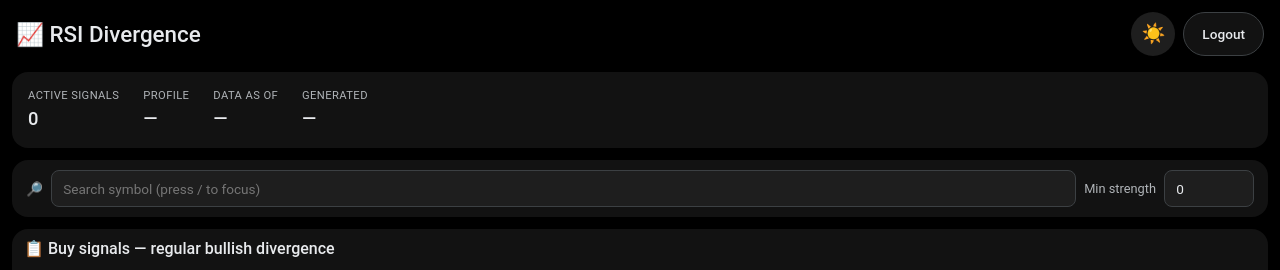
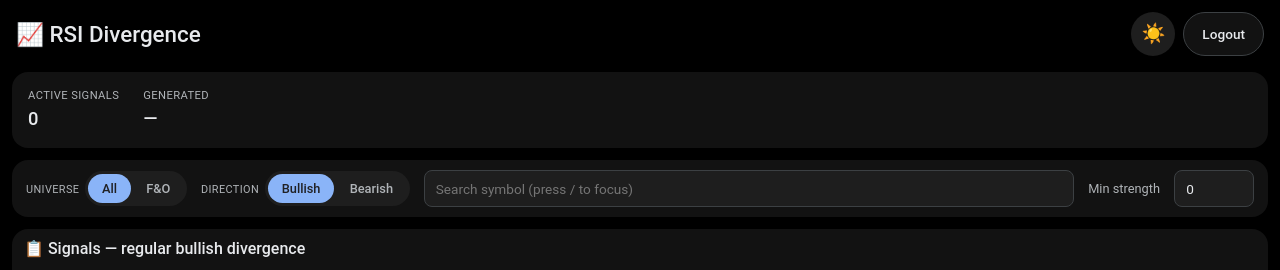
Before and after one commit to dheerkapil/nse-rsi-divergence, a Flask app: template web/templates/index.html in a window 1280 px wide. Shown: the top 270 px of the page. Run offline with Flask 3, Linux system fonts and the light colour scheme; the template is opened without the code that fills it, so the values that code supplies are empty.

Commit message:
Dashboard: F&O + bullish/bearish toggles, drop profile/date stats

```diff
--- a/web/templates/index.html
+++ b/web/templates/index.html
@@ -57,7 +57,13 @@
         .stat-grid { display:flex; gap:24px; flex-wrap:wrap; }
         .stat .k { font-size:.7rem; text-transform:uppercase; letter-spacing:.4px; color:var(--text-muted); }
         .stat .v { font-size:1.15rem; font-weight:500; }
-        .toolbar { display:flex; gap:8px; align-items:center; flex-wrap:wrap; }
+        .toolbar { display:flex; gap:14px; align-items:center; flex-wrap:wrap; }
+        .seg-label { font-size:.68rem; text-transform:uppercase; letter-spacing:.4px;
+            color:var(--text-muted); margin-right:6px; }
+        .seg { display:inline-flex; background:var(--surface-2); border-radius:999px; padding:3px; gap:2px; }
+        .seg button { border:none; background:transparent; color:var(--text-muted); font-size:.8rem;
+            font-weight:500; padding:.3rem .85rem; border-radius:999px; cursor:pointer; }
+        .seg button.active { background:var(--primary-fill); color:var(--primary-text); }
         .form-control-sm { font-size:.85rem; padding:.45rem .7rem; background:var(--input-bg);
             color:var(--text); border:1px solid var(--border); border-radius:8px; }
         .form-control-sm:focus { border-color:var(--primary); box-shadow:var(--focus-ring); outline:none; }
@@ -74,6 +80,8 @@
         .sym { font-weight:600; }
         .symlink { color:var(--primary); text-decoration:none; }
         .symlink:hover { text-decoration:underline; }
+        .fno-tag { font-size:.6rem; font-weight:700; color:var(--warning); border:1px solid var(--warning);
+            border-radius:4px; padding:0 3px; margin-left:5px; vertical-align:middle; }
         .num { text-align:right; font-variant-numeric:tabular-nums; }
         .pos { color:var(--success); } .neg { color:var(--danger); }
         .pivot { color:var(--text-muted); font-size:.78rem; }
@@ -97,26 +105,31 @@
 
     <div class="card">
         <div class="stat-grid">
-            <div class="stat"><div class="k">Active signals</div><div class="v">{{ signals|length }}</div></div>
-            <div class="stat"><div class="k">Profile</div><div class="v">{{ snap.profile or '—' }}</div></div>
-            <div class="stat"><div class="k">Data as of</div><div class="v">{{ snap.asof or '—' }}</div></div>
-            <div class="stat"><div class="k">Generated</div><div class="v">{{ (snap.generated_at or '—')[:19].replace('T',' ') }}</div></div>
+            <div class="stat"><div class="k">Active signals</div><div class="v" id="countV">{{ signals|length }}</div></div>
+            <div class="stat"><div class="k">Generated</div><div class="v">{{ (snap.generated_at or '—')[:16].replace('T',' ') }}</div></div>
         </div>
     </div>
 
     <div class="card" style="padding:10px 14px;">
         <div class="toolbar">
-            <span style="font-size:.85rem;font-weight:500;color:var(--text-muted);">🔎</span>
-            <input type="text" id="searchBox" class="form-control-sm" style="flex:1;min-width:200px;"
+            <div><span class="seg-label">Universe</span><span class="seg" id="universeSeg">
+                <button data-u="all" class="active">All</button>
+                <button data-u="fno">F&amp;O</button>
+            </span></div>
+            <div><span class="seg-label">Direction</span><span class="seg" id="directionSeg">
+                <button data-d="bullish" class="active">Bullish</button>
+                <button data-d="bearish">Bearish</button>
+            </span></div>
+            <input type="text" id="searchBox" class="form-control-sm" style="flex:1;min-width:160px;"
                    placeholder="Search symbol (press / to focus)" autocomplete="off">
             <label class="text-muted" style="font-size:.8rem;">Min strength</label>
-            <input type="number" id="minStrength" class="form-control-sm" style="width:90px;"
+            <input type="number" id="minStrength" class="form-control-sm" style="width:80px;"
                    value="0" min="0" max="100" step="5">
         </div>
     </div>
 
     <div class="card" style="padding:10px 4px;">
-        <h5 style="padding-left:8px;">📋 Buy signals — regular bullish divergence</h5>
+        <h5 style="padding-left:8px;" id="tableTitle">📋 Signals — regular bullish divergence</h5>
         <div class="table-scroll">
             <table class="table table-hover" id="sigTable">
                 <thead>
@@ -151,6 +164,8 @@ toggle.onclick = () => {
     toggle.textContent = root.classList.contains('dark') ? '☀️' : '🌙';
 };
 
+const state = { universe: 'all', direction: 'bullish' };
+
 const fmt = (n, d=2) => (n === null || n === undefined || isNaN(n)) ? '—' : Number(n).toFixed(d);
 const pivot = (dt, p, r) => `<span class="pivot">${dt||'—'} · ₹${fmt(p)} · RSI ${fmt(r,1)}</span>`;
 const badge = s => {
@@ -166,21 +181,30 @@ function enriched() {
     });
 }
 function render() {
+    document.getElementById('tableTitle').textContent =
+        `📋 Signals — regular ${state.direction} divergence` + (state.universe === 'fno' ? ' (F&O)' : '');
     const q = (document.getElementById('searchBox').value || '').trim().toUpperCase();
     const minS = parseFloat(document.getElementById('minStrength').value) || 0;
-    let rows = enriched().filter(s => s.symbol.includes(q) && (s.strength || 0) >= minS);
+    let rows = enriched().filter(s =>
+        s.direction === state.direction &&
+        (state.universe === 'all' || s.is_fno) &&
+        s.symbol.includes(q) &&
+        (s.strength || 0) >= minS
+    );
     rows.sort((a, b) => {
         const x = a[sortKey], y = b[sortKey];
         if (x === y) return 0;
         return (x > y ? 1 : -1) * sortDir;
     });
+    document.getElementById('countV').textContent = rows.length;
     const body = document.getElementById('sigBody');
     body.innerHTML = rows.map(s => {
         const pct = s.pct_since;
         const pctCls = pct === null ? '' : (pct >= 0 ? 'pos' : 'neg');
         const pctTxt = pct === null ? '—' : (pct >= 0 ? '+' : '') + fmt(pct) + '%';
+        const tag = s.is_fno ? '<span class="fno-tag">F&amp;O</span>' : '';
         return `<tr>
-            <td class="sym"><a class="symlink" href="https://www.tradingview.com/chart/?symbol=NSE:${s.symbol}" target="_blank" rel="noopener">${s.symbol}</a></td>
+            <td class="sym"><a class="symlink" href="https://www.tradingview.com/chart/?symbol=NSE:${s.symbol}" target="_blank" rel="noopener">${s.symbol}</a>${tag}</td>
             <td>${s.signal_date||'—'}</td>
             <td class="num">₹${fmt(s.price)}</td>
             <td class="num">₹${fmt(s.last_price)}</td>
@@ -194,6 +218,20 @@ function render() {
     }).join('');
     document.getElementById('empty').style.display = rows.length ? 'none' : 'block';
 }
+document.querySelectorAll('#universeSeg button').forEach(b => {
+    b.onclick = () => {
+        state.universe = b.dataset.u;
+        document.querySelectorAll('#universeSeg button').forEach(x => x.classList.toggle('active', x === b));
+        render();
+    };
+});
+document.querySelectorAll('#directionSeg button').forEach(b => {
+    b.onclick = () => {
+        state.direction = b.dataset.d;
+        document.querySelectorAll('#directionSeg button').forEach(x => x.classList.toggle('active', x === b));
+        render();
+    };
+});
 document.querySelectorAll('#sigTable thead th[data-key]').forEach(th => {
     th.onclick = () => {
         const k = th.dataset.key;
```
